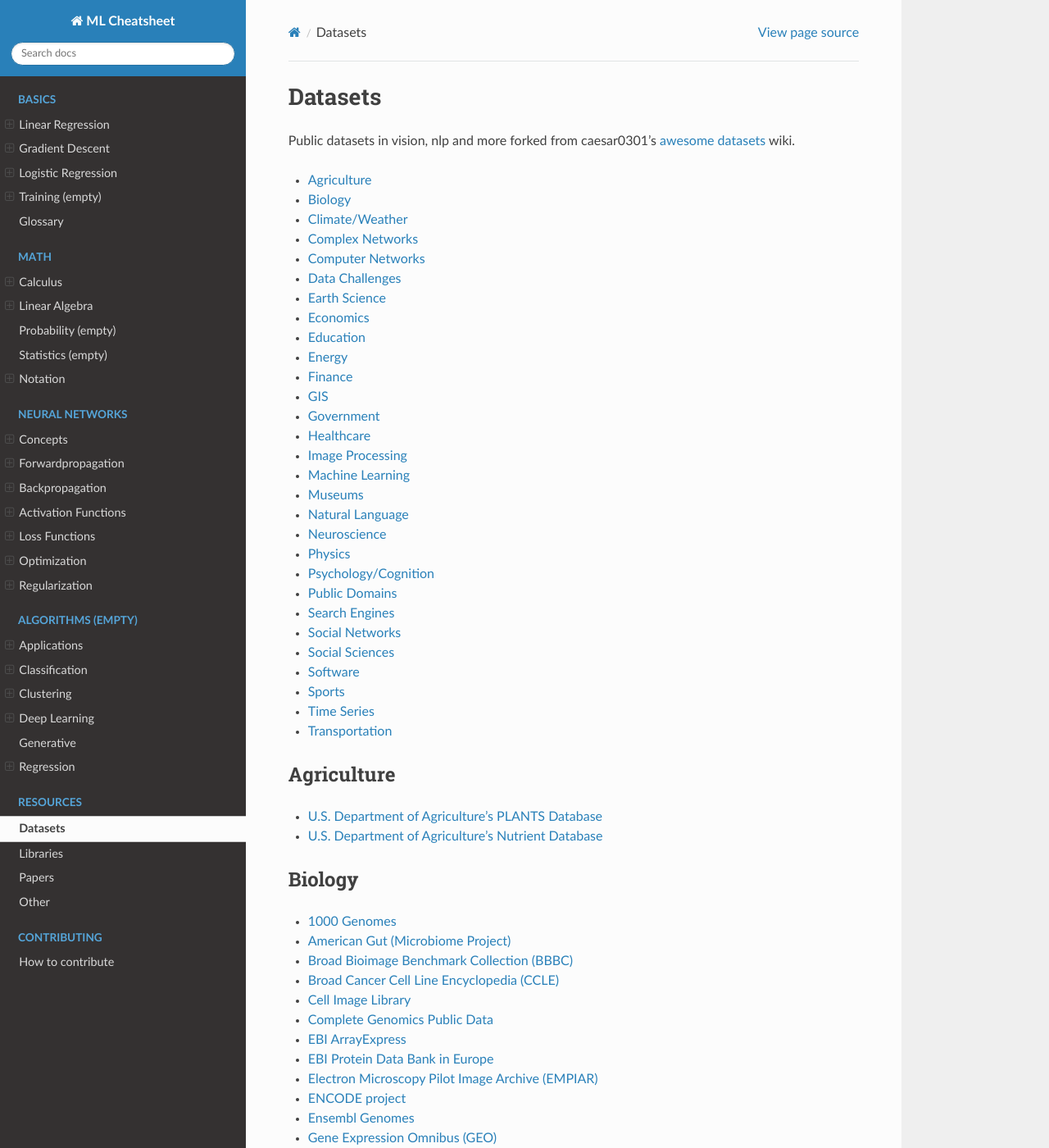
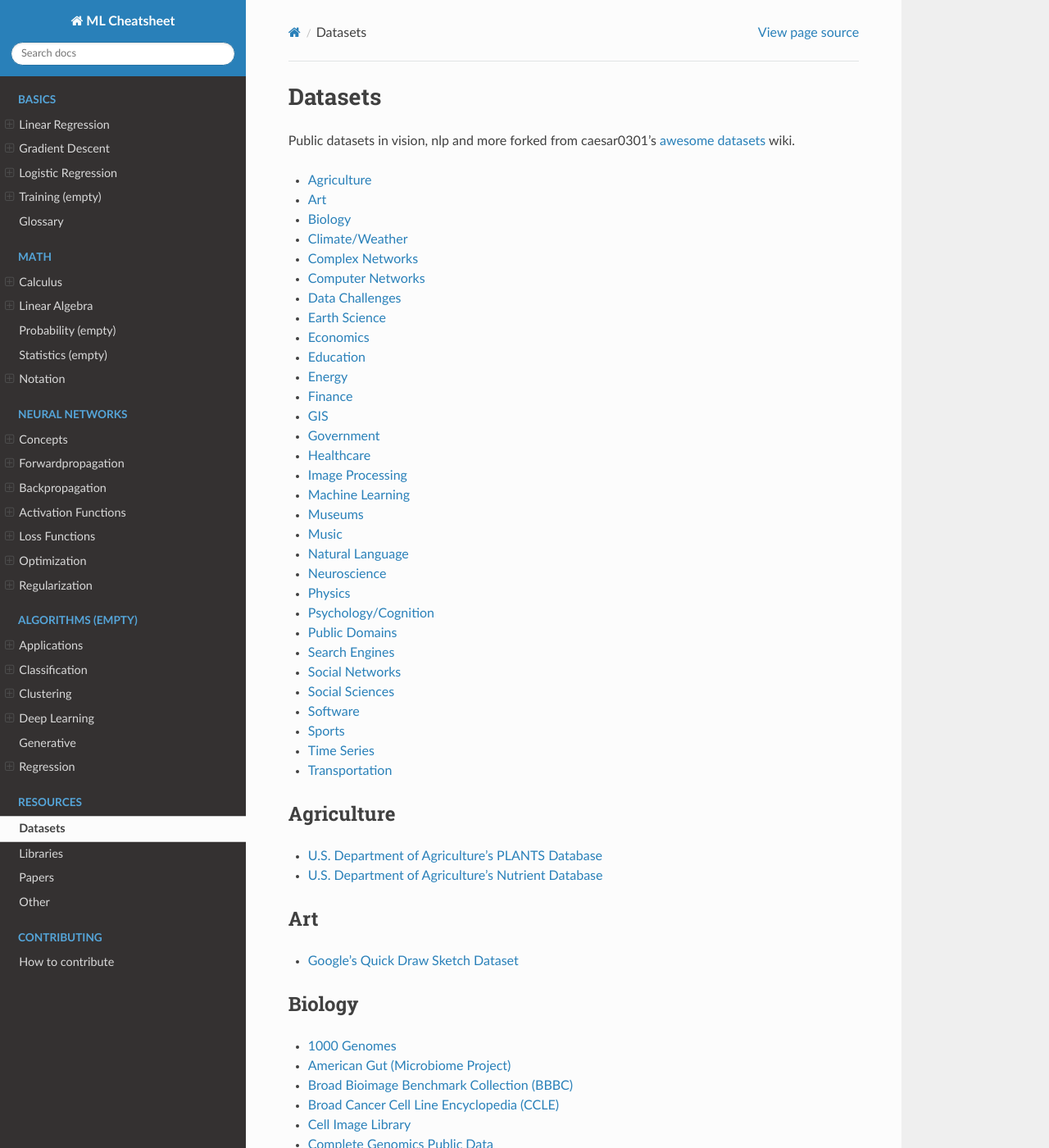
Before and after one commit to bfortuner/ml-glossary, a Sphinx documentation site: the page built from docs/datasets.rst, in a window 1280 px wide and 1400 px high. Shown: the whole window at 82% size. Built offline with Sphinx 7.4.7 and the Read the Docs theme 2.0.0, drawn with Linux system fonts in a browser that asks for light colours; some of the changed text lies outside the part shown.

Commit message:
Added Music and Art Dataset sections

```diff
--- a/docs/datasets.rst
+++ b/docs/datasets.rst
@@ -14,6 +14,10 @@
 * `U.S. Department of Agriculture's PLANTS Database <http://www.plants.usda.gov/dl_all.html>`_
 * `U.S. Department of Agriculture's Nutrient Database <https://www.ars.usda.gov/northeast-area/beltsville-md/beltsville-human-nutrition-research-center/nutrient-data-laboratory/docs/sr28-download-files/>`_
 
+
+Art
+---
+* `Google's Quick Draw Sketch Dataset <https://quickdraw.withgoogle.com/data>`_
 
 Biology
 -------
@@ -337,6 +341,11 @@
 * `Tate Collection metadata <https://github.com/tategallery/collection>`_
 * `The Getty vocabularies <http://vocab.getty.edu>`_
 
+Music
+-----
+
+* `Nottingham Folk Songs <https://github.com/jukedeck/nottingham-dataset>`_
+* `Bach 10 <http://music.cs.northwestern.edu/data/Bach10_Dataset_Description.pdf>`_
 
 Natural Language
 ----------------
```
